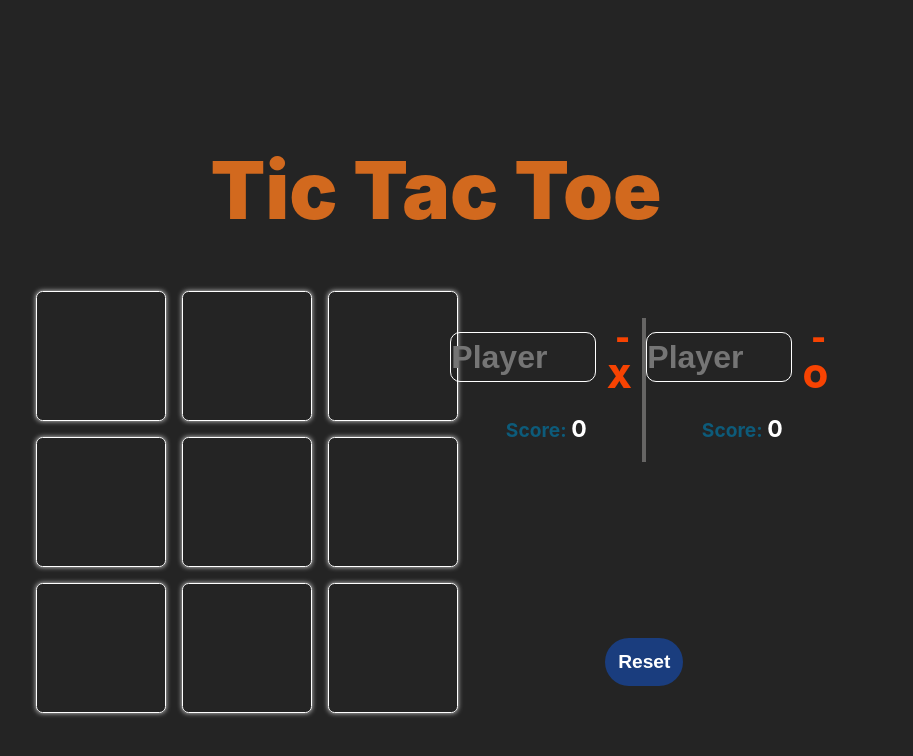
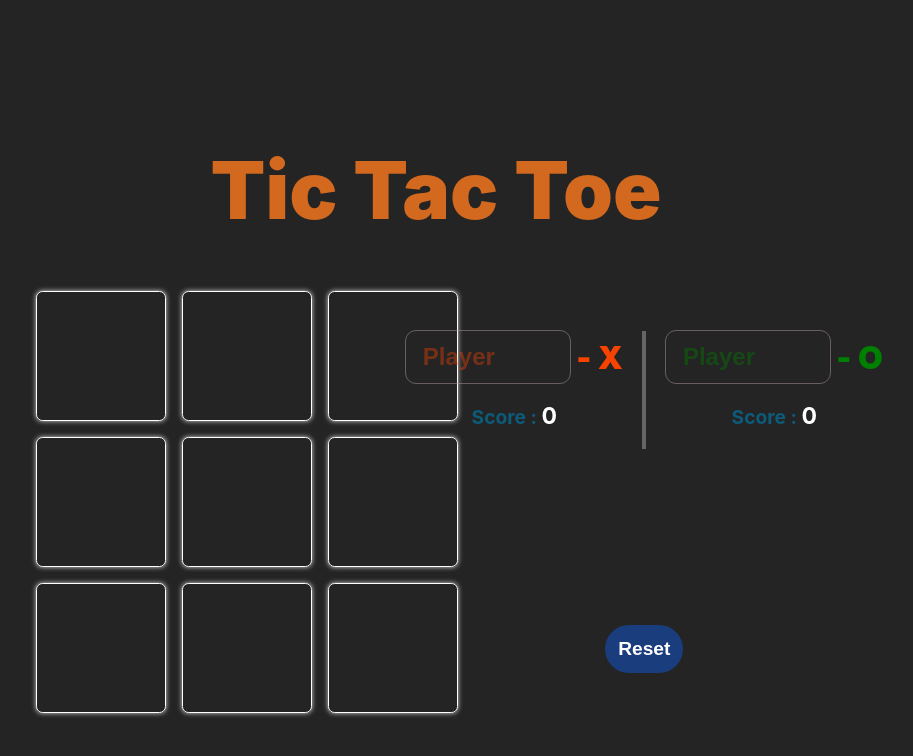
Before and after one commit to shivakumarvanamala/Tic-Tac-Toe, a React (Vite) app: page / in a window 1280 px wide. Shown: the top 756 px of the page, without its empty margins (204-1117 px from the left). Built offline with nearby package versions, Linux system fonts and the light colour scheme.

Commit message:
Transfered PlayerNames to seperated files

```diff
--- a/src/Components/Box.module.css
+++ b/src/Components/Box.module.css
@@ -1,5 +1,4 @@
 .box {
-    /* font-family: sans-serif; */
     height: 8rem;
     width: 8rem;
     font-size: 5rem;
--- a/src/Components/Content.jsx
+++ b/src/Components/Content.jsx
@@ -17,15 +17,15 @@ const Content = ({
     <div className={styles.content}>
       <div className={styles.playerContainer}>
         <div className={`${styles.player} ${styles.borderRight}`}>
-          <XPlayerName playerX={styles.playerX} />
+          <XPlayerName />
           <p>
-            Score: <span>{XScore}</span>
+            Score : <span> {XScore}</span>
           </p>
         </div>
-        <div className={`${styles.player}`}>
-          <OPlayerName playerO={styles.playerO} />
+        <div className={styles.player}>
+          <OPlayerName />
           <p>
-            Score: <span>{OScore}</span>
+            Score : <span> {OScore}</span>
           </p>
         </div>
       </div>
--- a/src/Components/Content.module.css
+++ b/src/Components/Content.module.css
@@ -16,44 +16,31 @@
     border-right: 0.25rem solid rgba(247, 245, 243, 0.308);
 }
 
-
 .player {
-    width: 15vw;
+    width: 20vw;
     font-weight: bold;
     color: white;
     float: right;
-    /* border: 1px solid pink; */
 }
-
-/* .player .playerO,
-.player .playerX {
-    font-size: 2rem;
-    font-weight: 900;
-    display: flex;
-    justify-content: center;
-    align-items: center;
-} */
 
 .player input {
     display: inline;
     height: 3rem;
     width: 9rem;
     background-color: transparent;
-    outline: none;
-    /* border: none; */
+    font-size: 1.5rem;
+    line-height: 2;
     border-radius: 10px;
-    border: 1px solid white;
-    line-height: 2;
-    font-weight: bold;
-    font-size: 2rem;
-    padding: 0;
+    outline: 1px solid rgba(169, 150, 150, 0.514);
+    border: 1px solid transparent;
+    font-weight: 900;
+    padding-left: 1rem;
 }
 
 .player input:focus {
-    outline: 1px solid rgba(169, 150, 150, 0.514);
-    border: none;
+    outline: 1px solid transparent;
+    border: 1px solid white;
 }
-
 
 .winX,
 .playerX {
--- a/src/Components/OPlayerName.jsx
+++ b/src/Components/OPlayerName.jsx
@@ -2,20 +2,25 @@ import { useState } from "react";
 
 import styles from "./OPlayerName.module.css";
 
-const OPlayerName = (props) => {
-  const propPlayerO = props.playerO;
-
+const OPlayerName = () => {
   const [inputValueO, setInputValueO] = useState("");
 
   const handleFormO = (eve) => {
     eve.preventDefault();
     setInputValueO(inputValueO);
 
+    const checkValid = (str) => {
+      return /^[a-zA-Z0-9]+$/.test(str) ? str.toUpperCase() : "PLAYER";
+    };
+
     const span = document.createElement("span");
-    span.innerHTML = inputValueO + " - O";
-    const playerO = document.getElementsByClassName(propPlayerO);
+    span.innerHTML = checkValid(inputValueO.trim());
+    span.className = styles.oInput;
 
-    playerO[0].replaceChild(span, playerO[0].firstChild);
+    const form = document.getElementsByClassName(styles.form);
+
+    // console.log(form);
+    form[0].replaceChild(span, form[0].firstChild);
   };
 
   const handleInputValueO = (eve) => {
@@ -24,7 +29,7 @@ const OPlayerName = (props) => {
 
   return (
     <div className={styles.displayFlex}>
-      <form onSubmit={(eve) => handleFormO(eve)}>
+      <form onSubmit={(eve) => handleFormO(eve)} className={styles.form}>
         <input
           className={styles.oInput}
           type="text"
--- a/src/Components/OPlayerName.module.css
+++ b/src/Components/OPlayerName.module.css
@@ -1,6 +1,22 @@
 .oInput {
     color: rgb(0, 128, 0);
+    font-weight: 900;
+    padding-left: 1rem;
+    font-size: 2.5rem;
+
+    display: inline;
+    height: 2rem;
+    width: 9rem;
+    background-color: transparent;
     font-size: 2rem;
+    line-height: 2.5;
+    border-radius: 10px;
+    border: 1px solid transparent;
+    font-weight: bold;
+}
+
+.oInput::placeholder {
+    color: rgba(0, 128, 0, 0.395);
     font-weight: 900;
 }
 
@@ -11,7 +27,11 @@
 }
 
 .displayFlex span {
-    color: rgb(247, 67, 2);
+    color: rgb(0, 128, 0);
     font-size: 2rem;
     font-weight: 900;
 }
+
+.displayFlex .form {
+    color: rgb(0, 128, 0);
+}
--- a/src/Components/TicTacToe.jsx
+++ b/src/Components/TicTacToe.jsx
@@ -11,8 +11,7 @@ function TicTacToe() {
   const [xPlaying, setXPlaying] = useState(true);
   const [winnerView, setWinnerView] = useState("");
 
-  const [XScore, setXScore] = useState(0);
-  const [OScore, setOScore] = useState(0);
+  const [Score, setScore] = useState({ X: 0, O: 0 });
 
   const [winClass, setWinClass] = useState("");
 
@@ -20,11 +19,11 @@ function TicTacToe() {
 
   useEffect(() => {
     if (winner === "X") {
-      setXScore((XScore) => XScore + 1);
+      setScore((prev) => ({ ...prev, X: Score.X + 1 }));
       setWinnerView(() => "X");
       setWinClass(() => "winX");
     } else if (winner === "O") {
-      setOScore((OScore) => OScore + 1);
+      setScore((prev) => ({ ...prev, O: Score.O + 1 }));
       setWinnerView(() => "O");
       setWinClass("winO");
     } else if (winner === "draw") {
@@ -61,8 +60,8 @@ function TicTacToe() {
           winnerView={winnerView}
           setWinnerView={setWinnerView}
           setXPlaying={setXPlaying}
-          XScore={XScore}
-          OScore={OScore}
+          XScore={Score.X}
+          OScore={Score.O}
           winClass={winClass}
         />
       </div>
--- a/src/Components/XPlayerName.jsx
+++ b/src/Components/XPlayerName.jsx
@@ -2,22 +2,25 @@ import { useState } from "react";
 
 import styles from "./XPlayerName.module.css";
 
-const XPlayerName = (props) => {
-  const propPlayerX = props.playerX;
-
+const XPlayerName = () => {
   const [inputValueX, setInputValueX] = useState("");
 
   const handleFormX = (eve) => {
     eve.preventDefault();
     setInputValueX(inputValueX);
 
+    const checkValid = (str) => {
+      // checks whether str is AlphaNumeric or not
+      return /^[a-zA-Z0-9]+$/.test(str) ? str.toUpperCase() : "PLAYER";
+    };
+
     const span = document.createElement("span");
-    span.innerHTML = inputValueX + " - X";
+    span.innerHTML = checkValid(inputValueX.trim());
     span.className = styles.xInput;
-    const playerX = document.getElementsByClassName(propPlayerX);
 
-    console.log(playerX);
-    playerX[0].replaceChild(span, playerX[0].firstChild);
+    const form = document.getElementsByClassName(styles.form);
+
+    form[0].replaceChild(span, form[0].firstChild);
   };
 
   const handleInputX = (eve) => {
@@ -26,7 +29,7 @@ const XPlayerName = (props) => {
 
   return (
     <div className={styles.displayFlex}>
-      <form onSubmit={(eve) => handleFormX(eve)}>
+      <form onSubmit={(eve) => handleFormX(eve)} className={styles.form}>
         <input
           className={styles.xInput}
           type="text"
--- a/src/Components/XPlayerName.module.css
+++ b/src/Components/XPlayerName.module.css
@@ -1,6 +1,23 @@
 .xInput {
     color: rgb(247, 67, 2);
+    font-weight: 900;
+    padding-left: 1rem;
+    font-size: 2.5rem;
+
+    display: inline;
+    height: 2rem;
+    width: 9rem;
+    background-color: transparent;
     font-size: 2rem;
+    line-height: 2.5;
+    border-radius: 10px;
+    border: 1px solid transparent;
+    font-weight: bold;
+    /* padding-left: 1rem; */
+}
+
+.xInput::placeholder {
+    color: rgba(247, 67, 2, 0.395);
     font-weight: 900;
 }
 
@@ -15,3 +32,7 @@
     font-size: 2rem;
     font-weight: 900;
 }
+
+.displayFlex .form {
+    color: rgb(247, 67, 2);
+}
```
